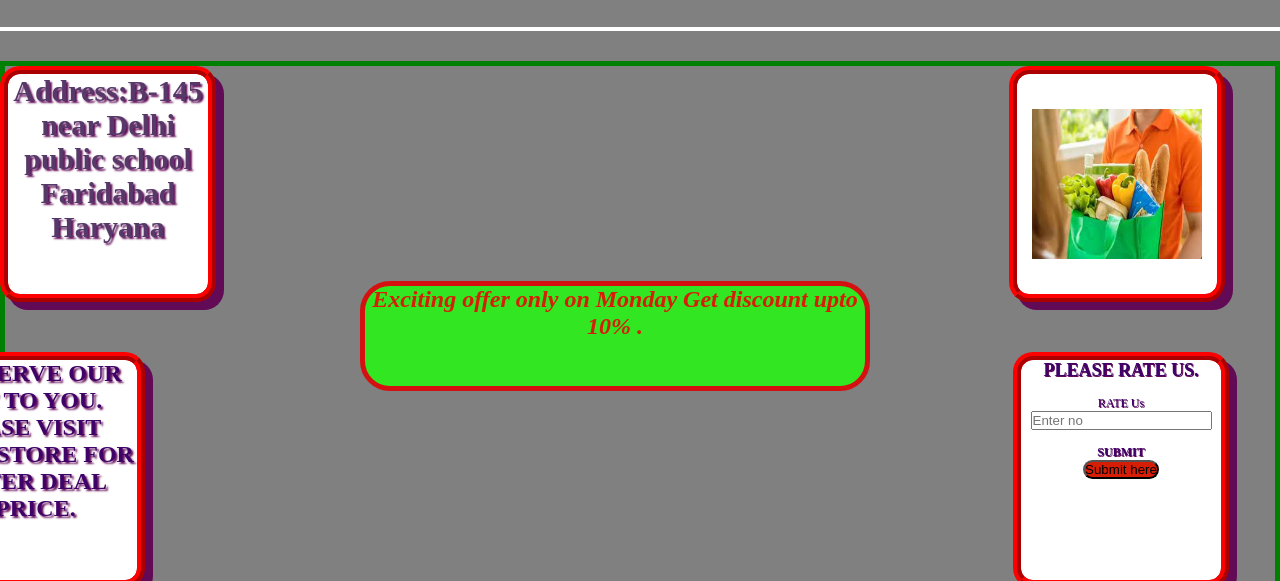
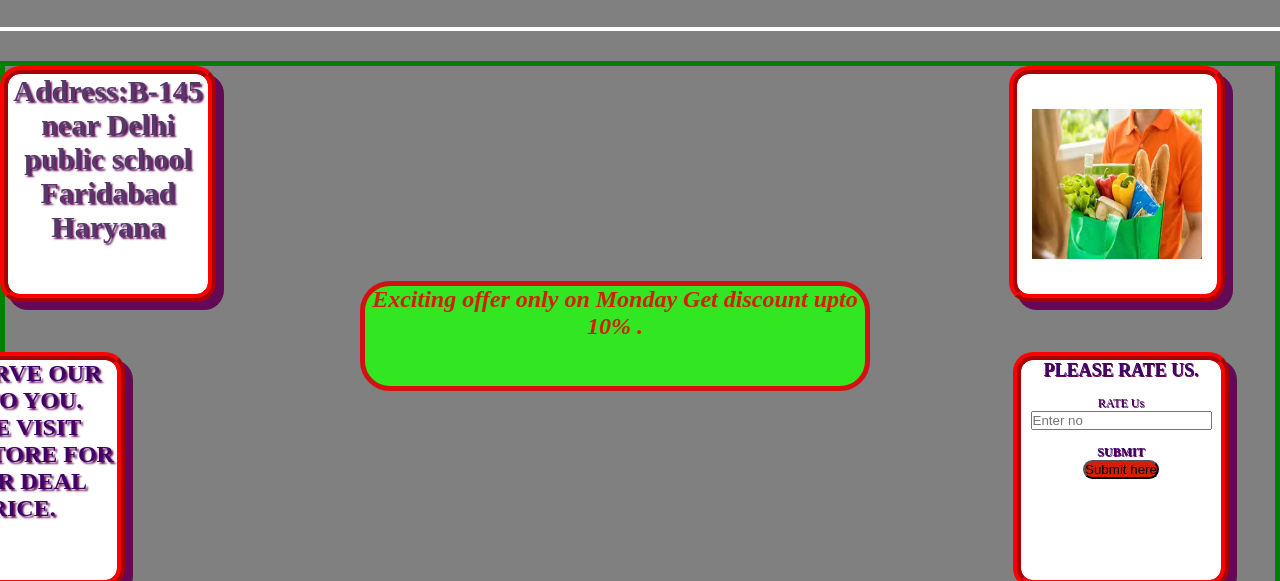
Before and after one commit to h75imanshi/Handsoncss3, a plain HTML site: page index.html in a window 1280 px wide. Shown: the part 219-800 px from the top of the page. Drawn offline with Linux system fonts and the light colour scheme.

Commit message:
Update style.css

```diff
--- a/style.css
+++ b/style.css
@@ -82,7 +82,7 @@ hr
     float: right;
     clear: left;
     position: relative;
-    right: 1130px;
+    right: 1150px;
 
 
 
```
